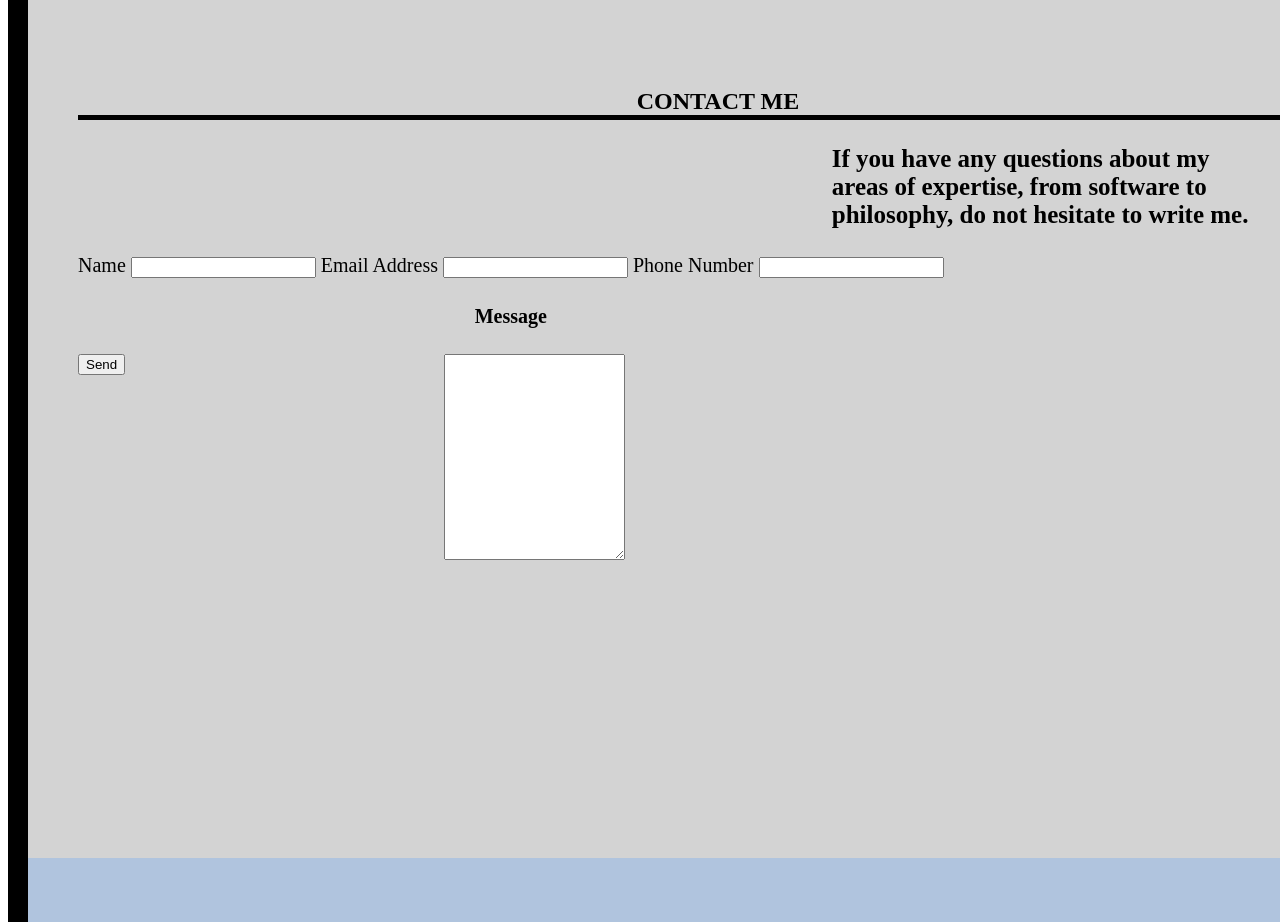
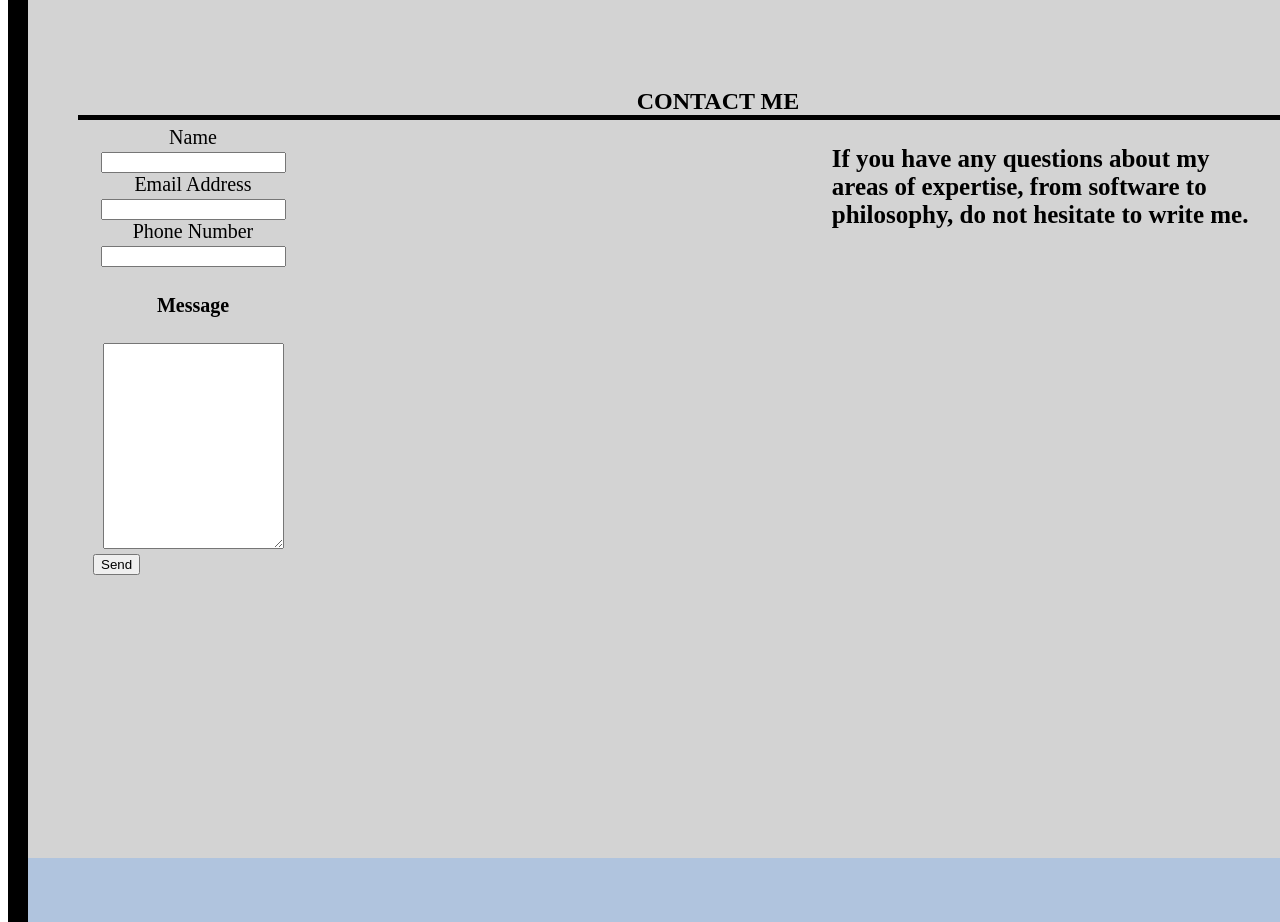
Before and after one commit to ChristopherSerody/ChristopherSerody.github.io, a plain HTML site: page index.html in a window 1280 px wide. Shown: the part 2080-3002 px from the top of the page. Drawn offline with Linux system fonts and the light colour scheme.

Commit message:
Copied from codepen

```diff
--- a/style.css
+++ b/style.css
@@ -151,7 +151,9 @@ textarea {
 .contact-form {
   font-size: 20px;
   display: block;
-  float: left;
+  padding: 4px 5px;
+  width: 200px;
+  margin: 2px 0 20px 10px;
 }
 
 .submit-button {
@@ -175,7 +177,6 @@ textarea {
 
 .social-links {
   float: right;
-  margin: 0;
 }
 
 .social-button {
```
